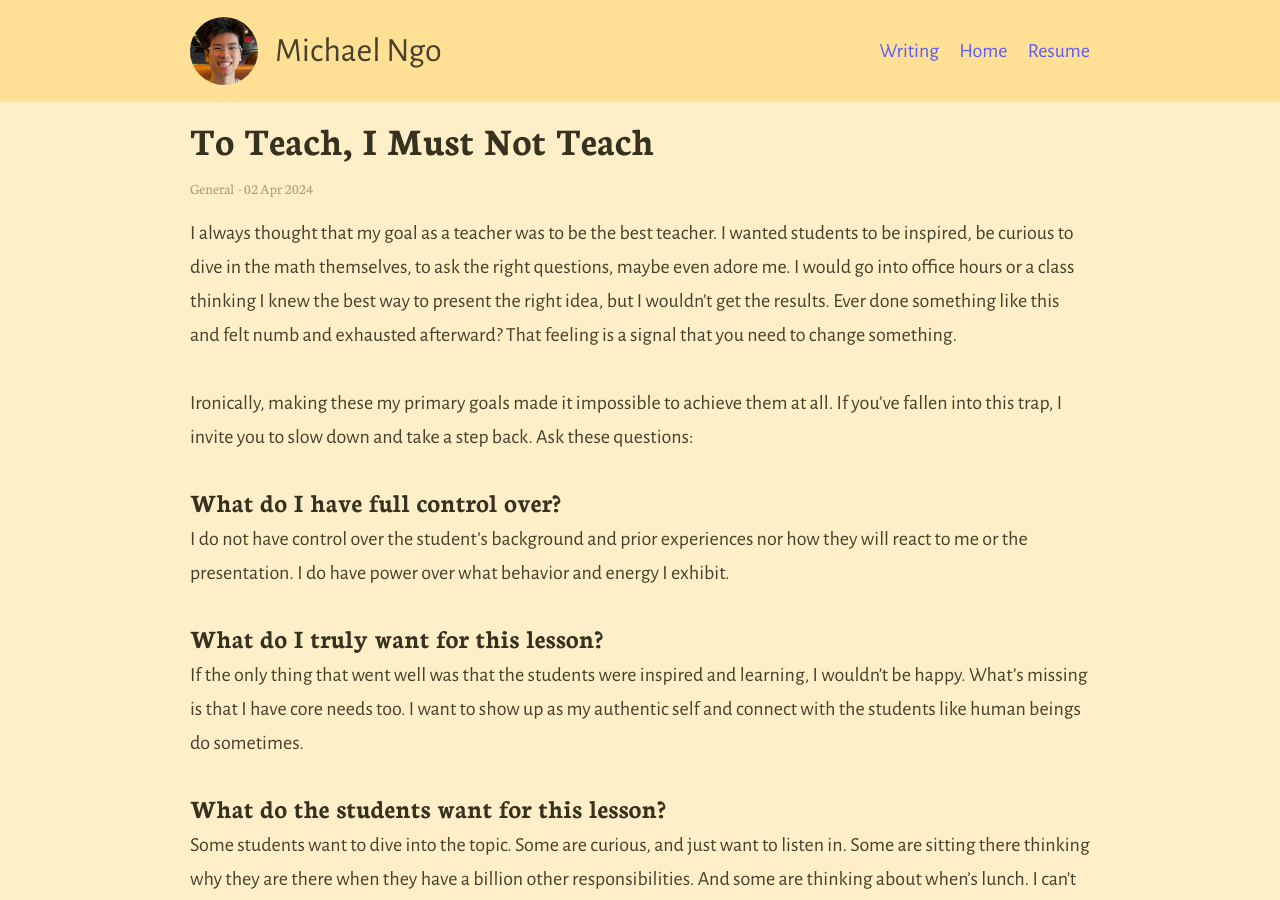
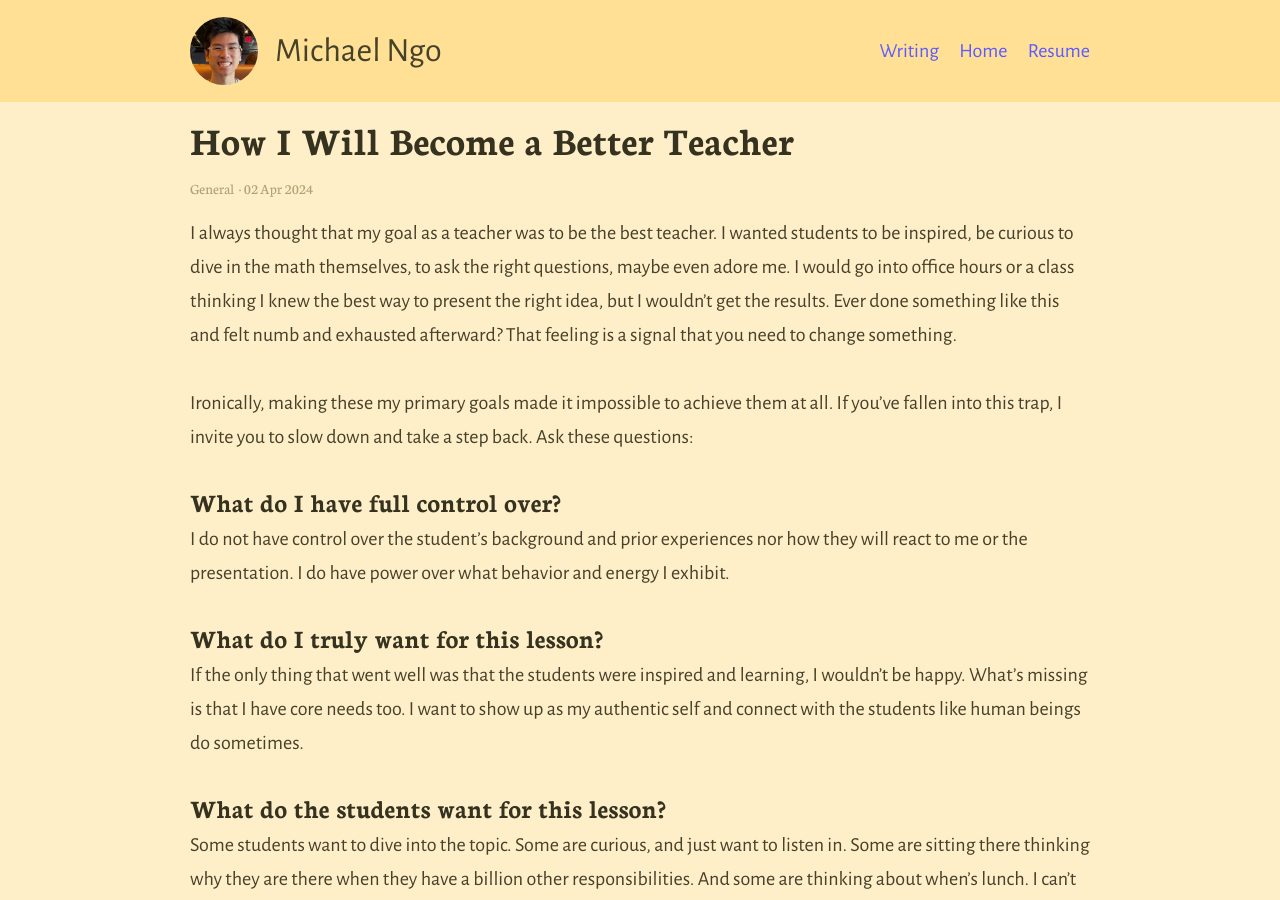
Before and after one commit to Mikonooooo/mikonooooo.github.io, a Jekyll site: the page built from _posts/2024-04-02-ta.md, in a window 1280 px wide and 900 px high. Built offline with Jekyll 4.4.1, drawn with Linux system fonts in a browser that asks for light colours; our own code applies the rules of GitHub Pages for plain Markdown files; comment, search, counter and statistics services are not loaded.

Commit message:
change misleading title

```diff
--- a/_posts/2024-04-02-ta.md
+++ b/_posts/2024-04-02-ta.md
@@ -1,5 +1,5 @@
 ---
-title: To Teach, I Must Not Teach
+title: How I Will Become a Better Teacher
 category: General
 ---
 
```
